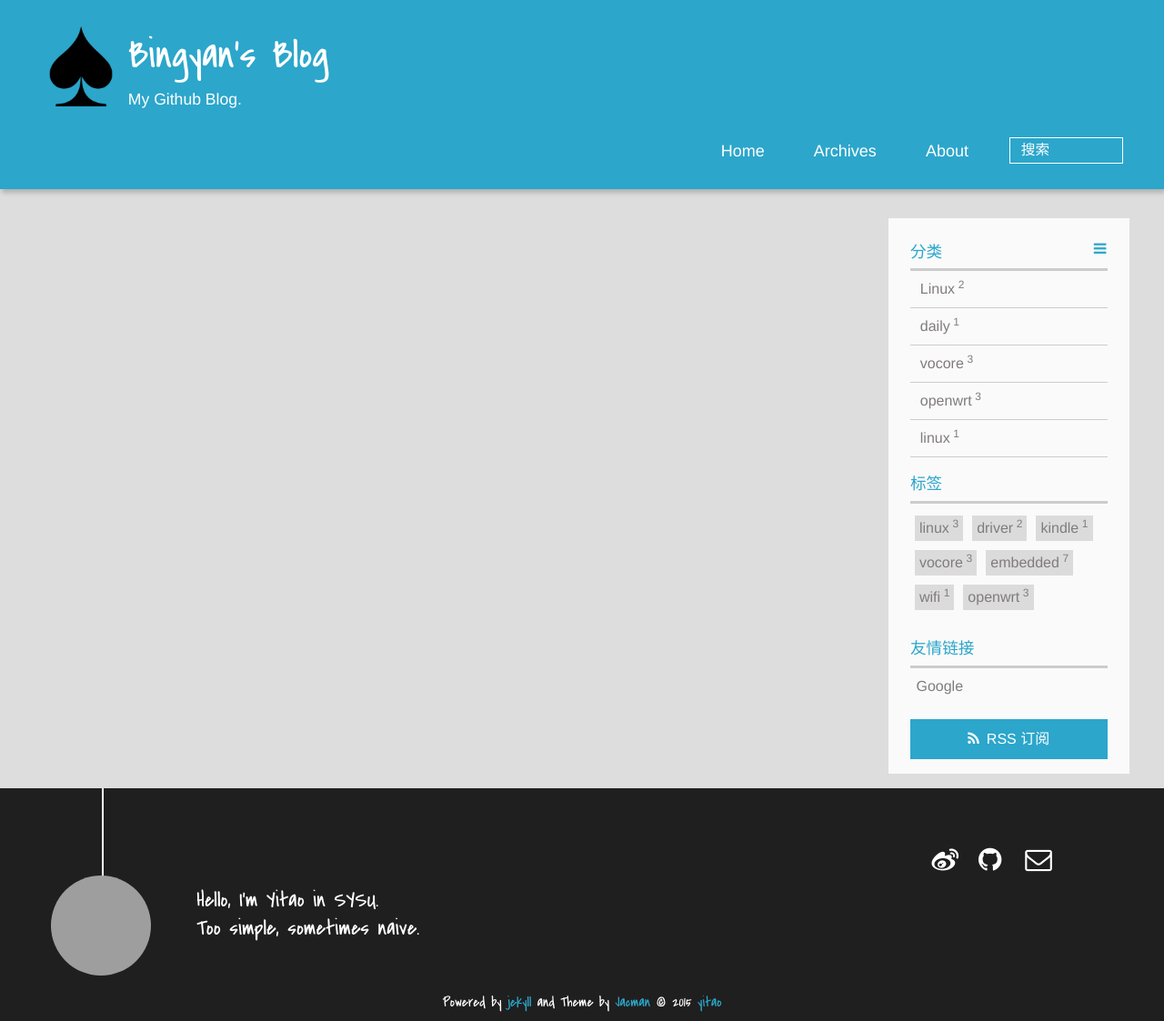
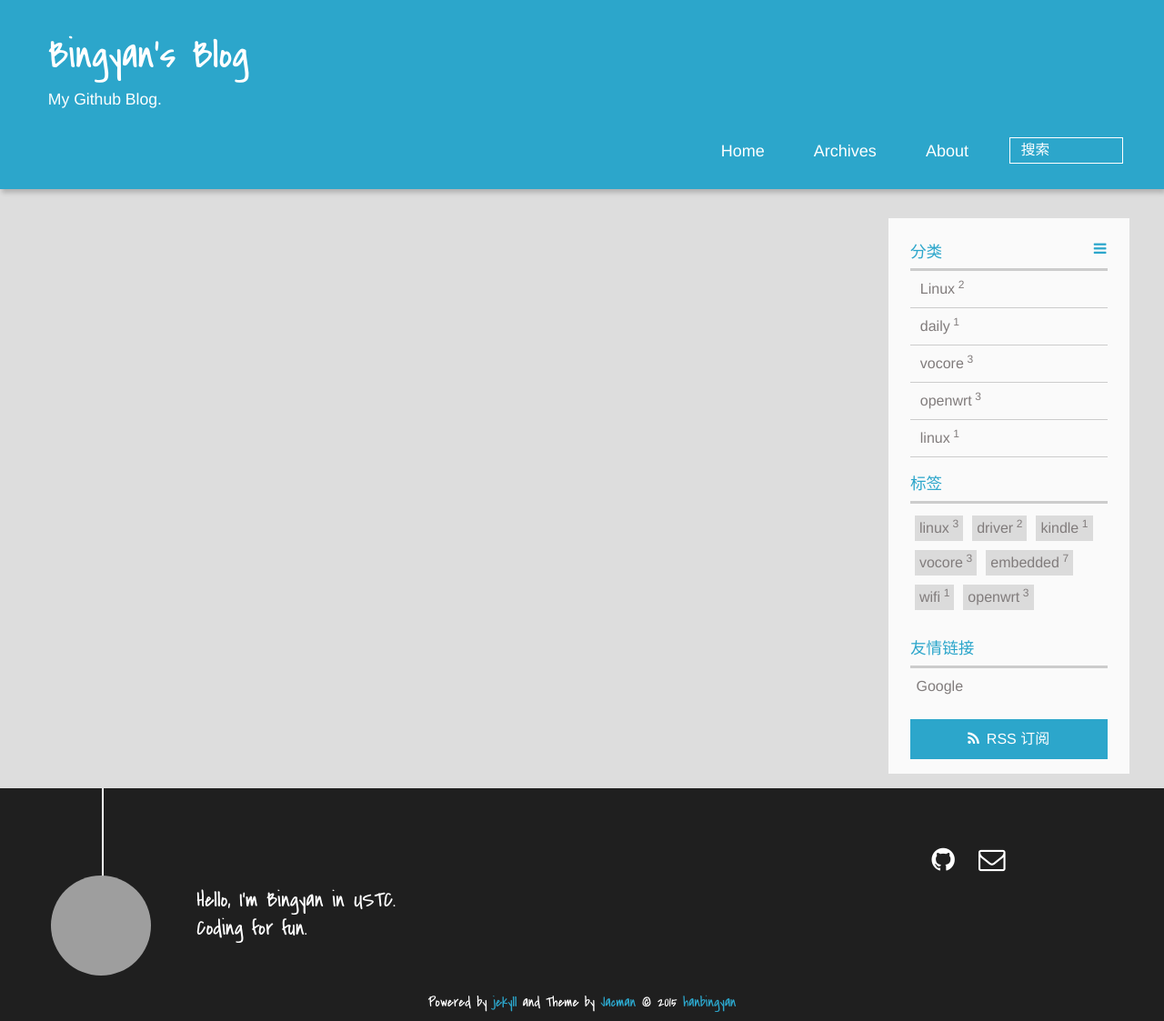
Before and after one commit to hanbingyan/hanbingyan.github.io, a Jekyll site: the page built from index.html, in a window 1280 px wide. Shown: the whole page at 91% size. Built offline with Jekyll 4.4.1, drawn with Linux system fonts in a browser that asks for light colours; Markdown is read by kramdown in place of the engine named in the settings; comment, search, counter and statistics services are not loaded.

```diff
--- a/_config.yml
+++ b/_config.yml
@@ -12,7 +12,7 @@
 paginate: 10
 
 # Markdown Processors
-markdown: redcarpet
+kramdown: redcarpet
 redcarpet:
   extensions:
     - hard_wrap
@@ -56,7 +56,7 @@
 
 #### Image
 imglogo:
-  enable: true             ## display image logo true/false.
+  enable: false             ## display image logo true/false.
   src: img/logo.png        ## `.svg` and `.png` are recommended,please put image into the theme folder `/jacman/source/img`.
 favicon: img/favicon.ico   ## size:32px*32px,`.ico` is recommended,please put image into the theme folder `/jacman/source/img`.
 apple_icon: img/jacman.jpg ## size:114px*114px,please put image into the theme folder `/jacman/source/img`.
@@ -73,11 +73,11 @@
 
 #### Author information
 author:
-  name: yitao      ## e.g. wuchong Author name
-  intro_line1:  "Hello, I'm Yitao in SYSU."    ## your introduction on the bottom of the page
-  intro_line2:  "Too simple, sometimes naive."  ## the 2nd line
-  weibo: 1836017133      ## e.g. wuchong1014 or 2176287895 for http://weibo.com/2176287895
-  weibo_verifier: 8266a57e  ## e.g. b3593ceb Your weibo-show widget verifier ,if you use weibo-show it is needed.
+  name: hanbingyan      ## e.g. wuchong Author name
+  intro_line1:  "Hello, I'm Bingyan in USTC."    ## your introduction on the bottom of the page
+  intro_line2:  "Coding for fun."  ## the 2nd line
+##  weibo: 1836017133      ## e.g. wuchong1014 or 2176287895 for http://weibo.com/2176287895
+##  weibo_verifier: 8266a57e  ## e.g. b3593ceb Your weibo-show widget verifier ,if you use weibo-show it is needed.
 ##  tsina: 1836017133      ## e.g. 2176287895  Your weibo ID,It will be used in share button.
 ##  douban: 62234732     ## e.g. wuchong1014 or your id for https://www.douban.com/people/wuchong1014
 ##  zhihu: yaoyit      ## e.g. jark  for http://www.zhihu.com/people/jark
```
